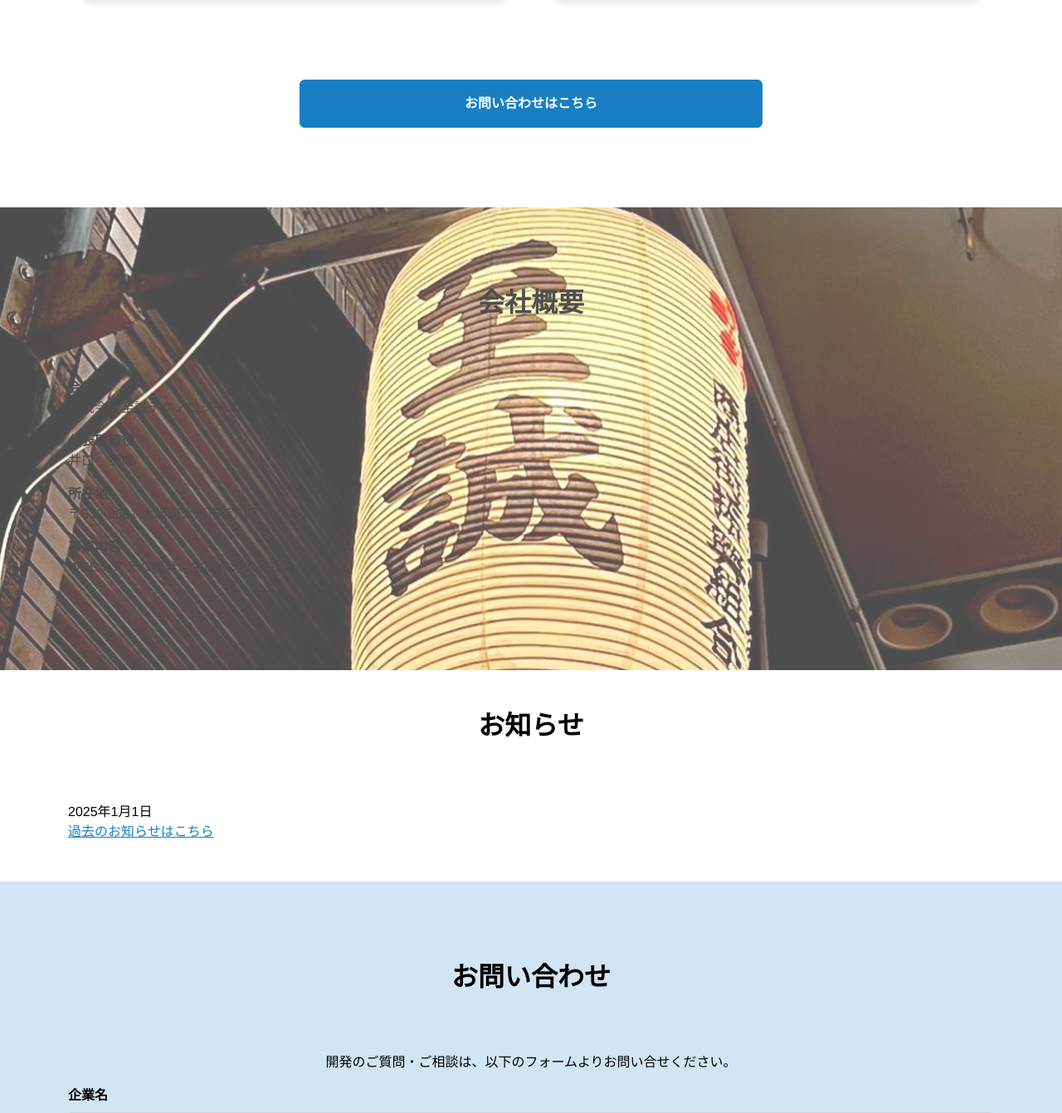
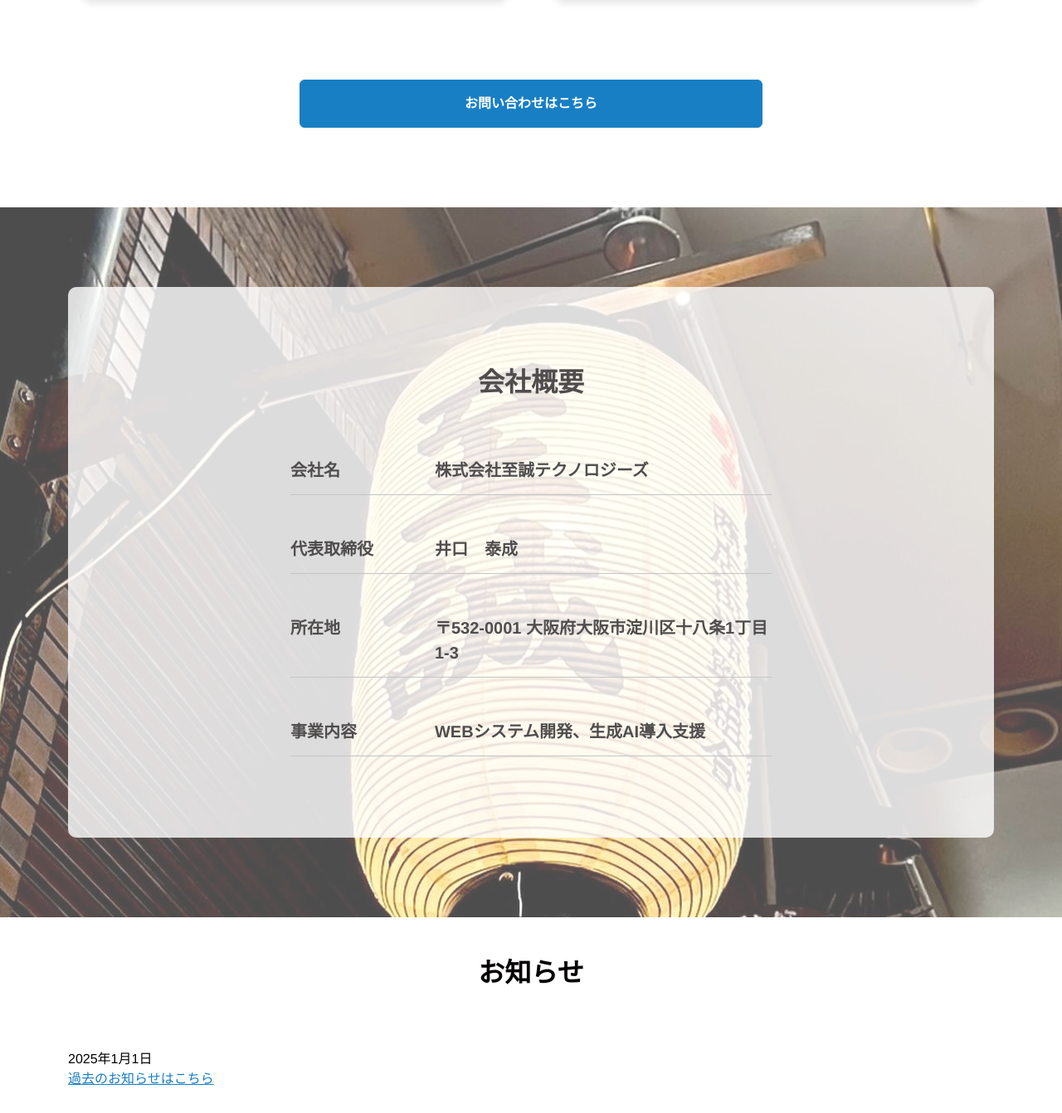
Before and after one commit to Shisei-Technologies/shisei-tech-homepage, a PHP site: page / in a window 1280 px wide. Shown: the part 1775-3117 px from the top of the page at 83% size. Run offline with PHP 8.4, Linux system fonts and the light colour scheme; some libraries are stand-ins or nearby versions.

Commit message:
会社概要

```diff
--- a/css/style.css
+++ b/css/style.css
@@ -217,22 +217,61 @@ a{
 	position:relative;
 	z-index:3;
 	background: url(../img/company-bg.jpg) center;
+    aspect-ratio: 16 / 9; /* 16:9 の比率 */
 }
-.index_company:after{
-	display:block;
-	content:"";
-	position:absolute;
-	z-index:2;
-	width:100%;
-	height:100%;
-	top: 0;
-	left: 0;
-	background:#fff;
-	opacity: 0.3;
+
+
+.index_company:after {
+    display: block;
+    content: "";
+    position: absolute;
+    z-index: 2;
+    width: 100%;
+    height: 100%;
+    top: 0;
+    left: 0;
+    background: #fff;
+    opacity: 0.3;
 }
-.index_company_content{
-	z-index:1;
+
+.index_company_content {
+    position: relative; /* 親要素の影響を受けないように */
+    background-color: rgba(255, 255, 255, 0.8); /* 半透明の白 */
+    border-radius: 10px; /* 角を丸くする */
+    z-index: 1;
+    width: 100%;
+    max-width: 1140px; /* Bootstrapのcontainerと同じ最大幅 */
+    padding: 2rem; /* 適度な余白 */
 }
+
+.index_company_content dl {
+    display: flex;
+    flex-wrap: wrap;
+    align-items: flex-start; /* 項目の揃え方を調整 */
+    margin-bottom: 50px; /* 行間を広げる */
+    padding-bottom: 10px; /* ラインと文字の間隔を確保 */
+    border-bottom: 1px solid #aaa; /* 薄いグレーのライン */
+}
+
+.index_company_content dt {
+    flex: 0 0 30%; /* ラベルの幅を可変に */
+    max-width: 250px; /* 最大幅を指定 */
+    min-width: 150px; /* 最小幅を指定 */
+    font-weight: bold;
+    padding-bottom: 4px;
+    font-size: 20px;
+}
+
+.index_company_content dd {
+    flex: 1; /* 残りのスペースを使用 */
+    margin: 0;
+    font-weight: bold;
+    padding-bottom: 4px;
+    font-size: 20px;
+}
+
+
+
 /* index_contact */
 .index_contact{
 	background:#d1e5f3;
--- a/index.html
+++ b/index.html
@@ -100,12 +100,13 @@
 				<a href="#contact" class="d-md-block m-md-auto w-50 btn linkbutton">お問い合わせはこちら</a>
 			</div>
 		</div>
-		<div class="index_company pt-5 pb-5" id="company">
-			<div class="container-lg pt-5 pb-5 index_company_content">
-				<h2 class="h2 pb-5">
+		<div class="index_company pt-5 pb-5 d-flex align-items-center" id="company">
+			<div class="container d-flex justify-content-center align-items-center index_company_container text-center">
+				<div class="mt-5 mb-5 pt-5 pb-5 index_company_content">
+					<h2 class="h2 pt-5 pb-5">
 						<p class="text-center"><strong>会社概要</strong></p>
 					</h2>
-				<div class="">
+					<div class="d-inline-block text-start">
 						<dl>
 							<dt>会社名</dt>
 							<dd>株式会社至誠テクノロジーズ</dd>
@@ -125,6 +126,9 @@
 					</div>
 				</div>
 			</div>
+		</div>
+
+
 		<div class="index_news pt-5 pb-5" id="news">
 			<div class="container-lg">
 				<h2 class="h2 pb-5">
```
Lines whose indentation alone changed are shown as unchanged.
